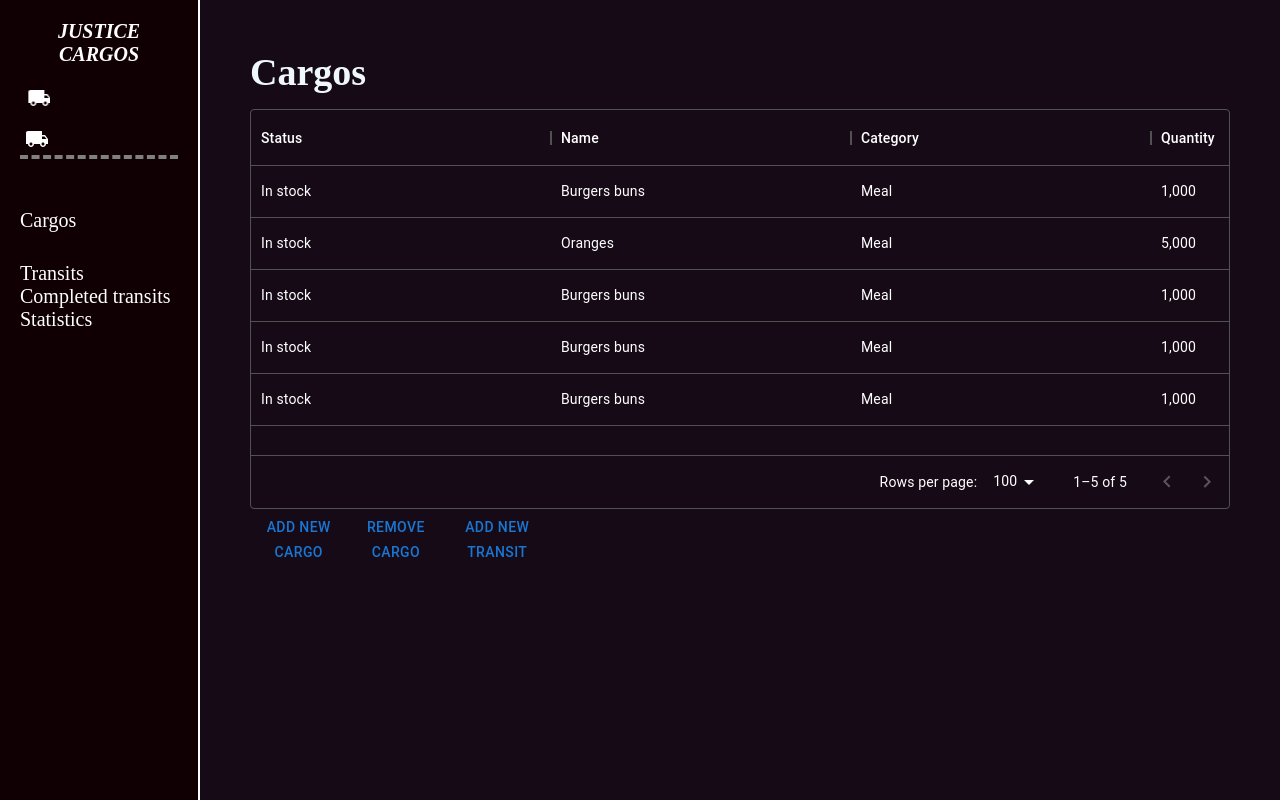
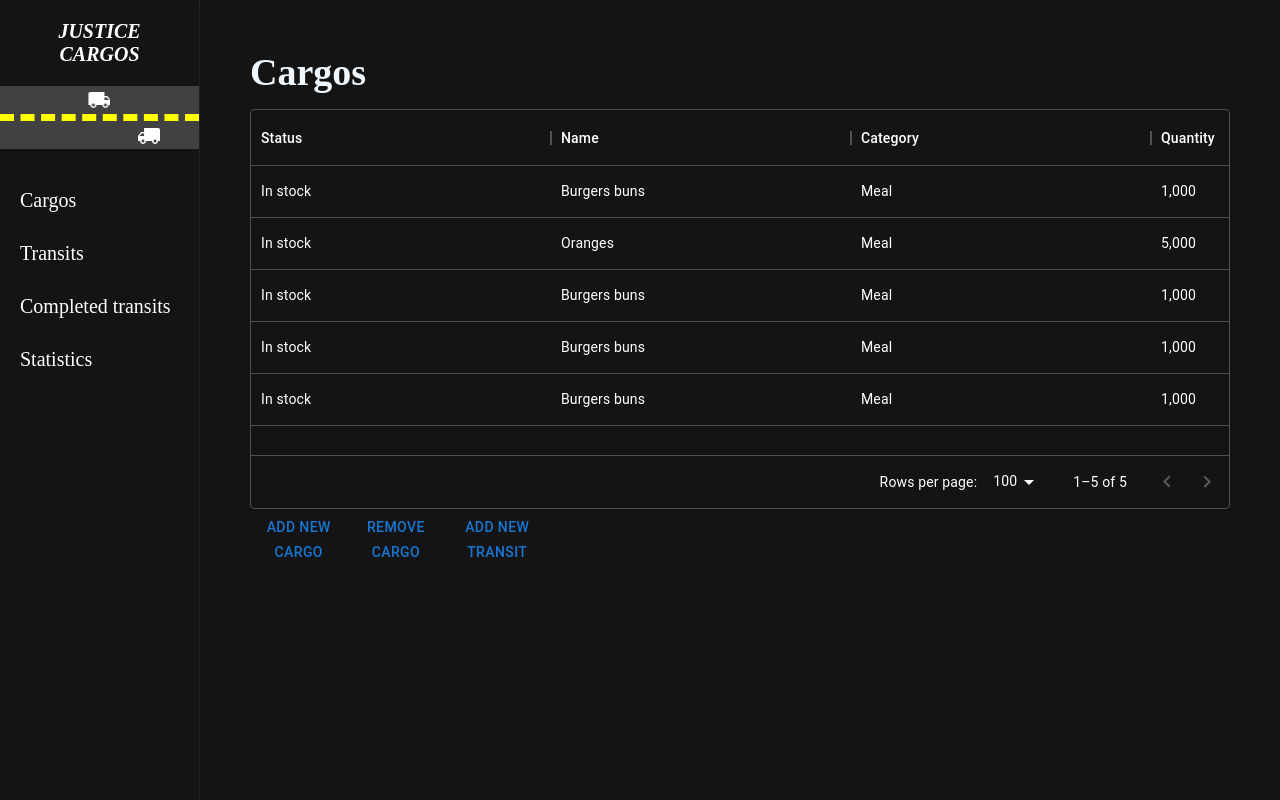
Before and after one commit to mickeysss/cargos-ts-react-redux-material-ui, a React (Create React App) app: page / in a window 1280 px wide. Built offline with nearby package versions, Linux system fonts and the light colour scheme.

Commit message:
added animation for sidebar logo

```diff
--- a/src/components/Sidebar/styles.module.scss
+++ b/src/components/Sidebar/styles.module.scss
@@ -1,23 +1,25 @@
 .sidebar{
   color: white;
-  background: #100003;
+  background: #151414;
   height: 100vh;
-  width: 15vw;
+  width: 10vw;
   min-width: 200px;
-  padding: 20px;
-  border-right: 2px solid white;
+  border-right: 1px dotted rgba(255,255,224,0.1);
 
   h1{
+    padding: 20px;
+
     text-align: center;
     text-transform: uppercase;
     font-size: 20px;
     font-style: italic;
-    margin-bottom: 15px;
   }
 }
 
 .navbar{
-  margin-top: 50px;
+  padding: 20px;
+
+  margin-top: 20px;
   li{
     color: white;
     list-style: none;
@@ -37,13 +39,22 @@
 .logoContainer{
   overflow: hidden;
   align-items: center;
-  border-bottom: 4px dashed grey;
-  :nth-child(2){
-    margin-left: 5px;
-  }
+
+}
+
+.road{
+  overflow: hidden;
+  background: #424141;
+}
+.line{
+  display: flex;
+  height: 2px;
+  width: 100%;
+  background: #424141;
+  border-bottom: 7px dashed yellow;
 }
 .navbar{
-  :nth-child(1){
+  :not(:last-child){
     margin-bottom: 30px;
   }
 }
@@ -51,18 +62,34 @@
   font-size: 20px;
 }
 
+.icon2{
+  animation: spin2 15s linear infinite;
+  svg {
+    transform: scale(-1, 1);
+    position: relative;
+    bottom: -3px;
 
+  }
+}
+
+@keyframes spin2 {
+
+  0% { -webkit-transform: translateX(120%);
+  }
+  100% { -webkit-transform: translateX(-20%); transform: translateX(-20%); }
+}
 .icon{
-  animation:spin 5s linear infinite;
+  animation: spin 12s linear infinite;
+
   svg {
     position: relative;
-    bottom: -5px;
+    bottom: -2px;
 
   }
 
+  @keyframes spin {
+    0% { -webkit-transform: translateX(-20%); }
+    100% { -webkit-transform: translateX(120%); transform: translateX(120%); }
+  }
 
-  @keyframes spin {
-    0% { -webkit-transform: translateX(-10%); }
-    100% { -webkit-transform: translateX(110%); transform: translateX(110%); }
-  }
 }
--- a/src/styles.module.scss
+++ b/src/styles.module.scss
@@ -1,5 +1,4 @@
 .appContainer{
   display: flex;
-  width: 100vw;
-  background: #160a17;
+  background: #151414;
 }
```
Also changed, not shown: src/components/Tables/CargoTable/styles.modules.scss (deleted).
